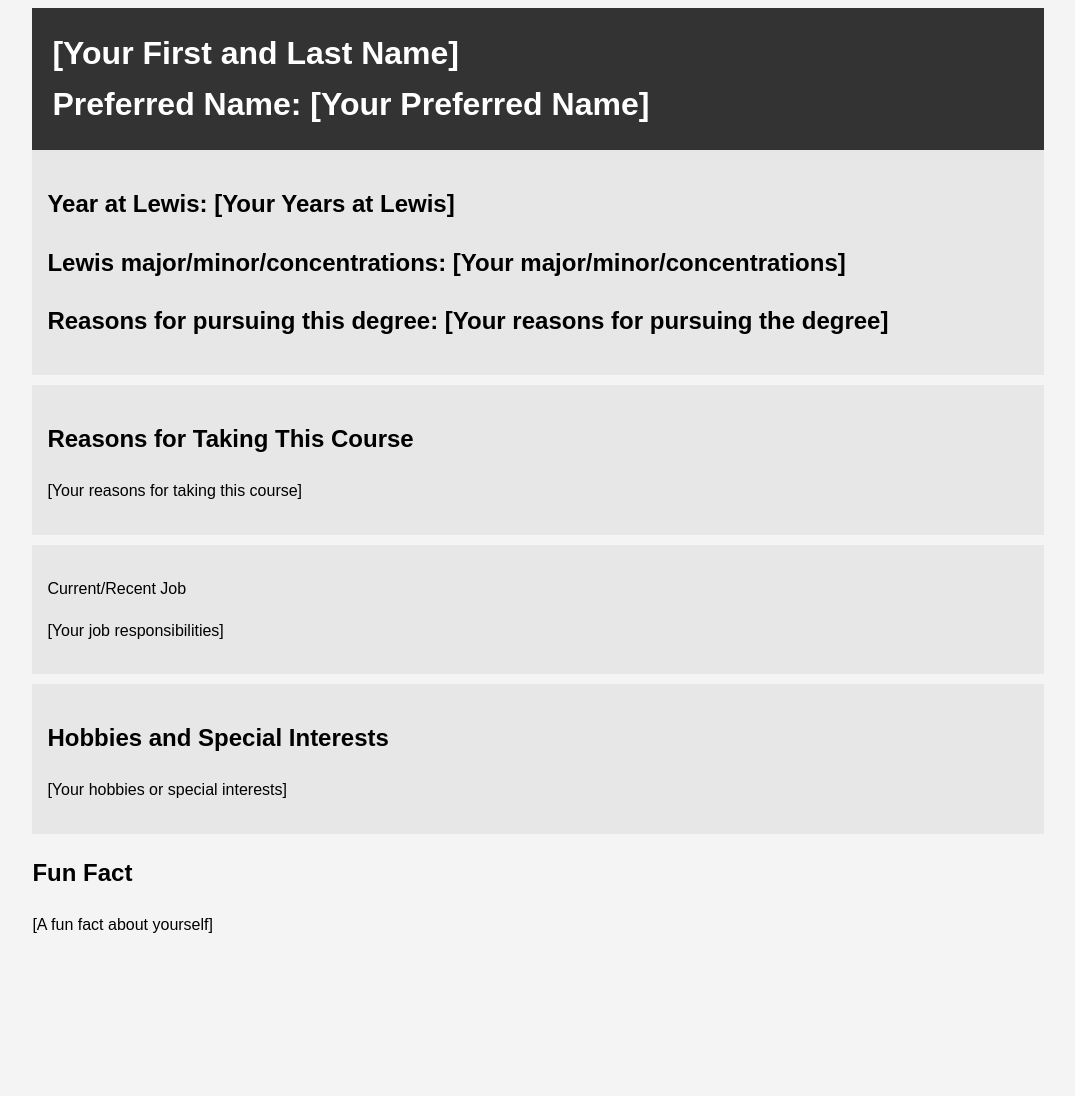
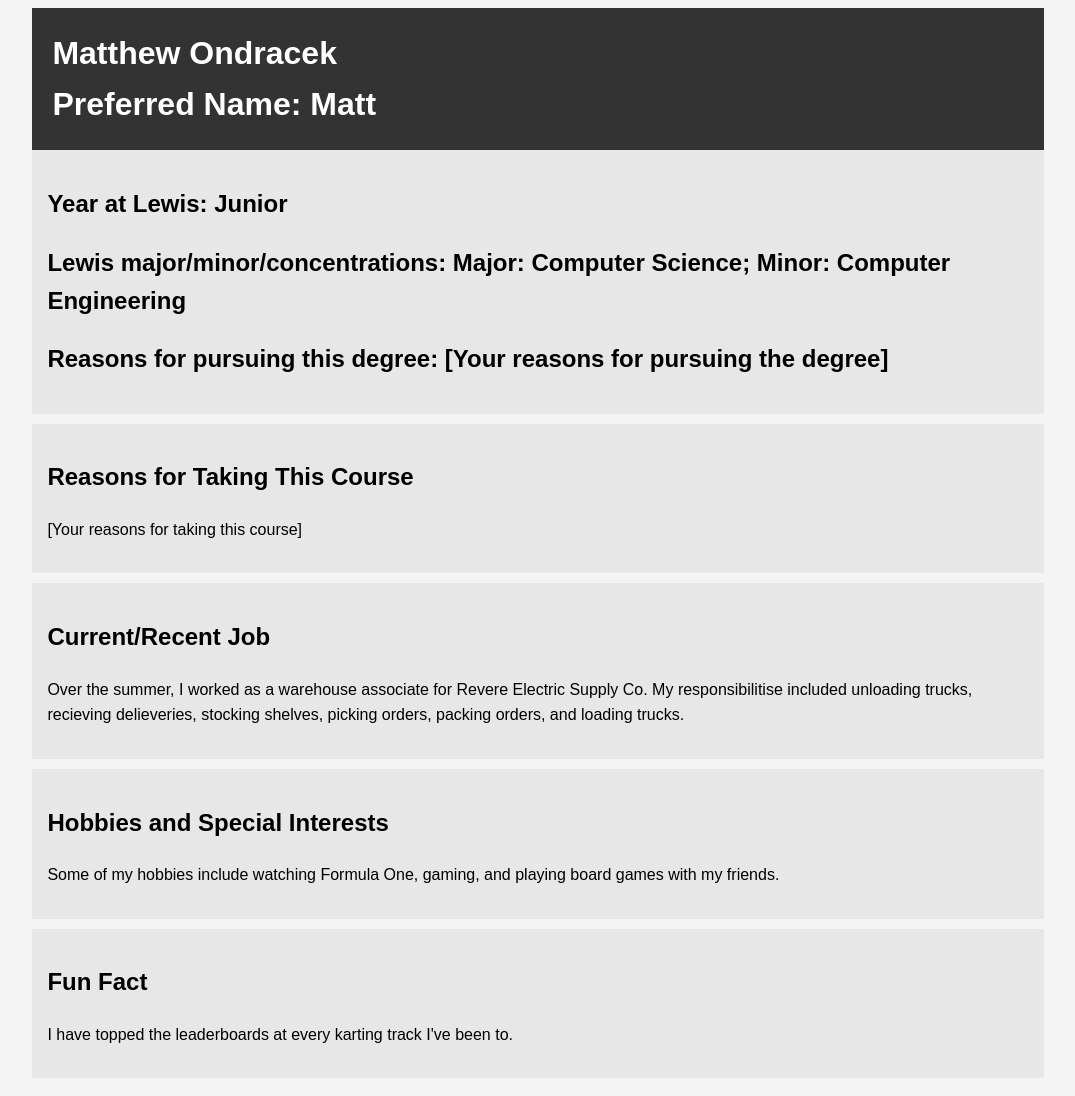
Before and after one commit to mondracek-lewisu/introductions, a plain HTML site: page index.html in a window 1280 px wide. Shown: the whole page, without its empty margins (102-1177 px from the left). Before the commit the page ends 962 px from the top, so only its background shows below. Drawn offline with Linux system fonts and the light colour scheme.

Commit message:
Test Commit

```diff
--- a/index.html
+++ b/index.html
@@ -1,7 +1,7 @@
 <!DOCTYPE html>
 <html>
 <head>
-    <title>About Me</title>
+    <title>me</title>
     <style>
         body {
             font-family: Arial, sans-serif;
@@ -21,7 +21,7 @@
         .main-info h1 {
             margin: 0;
         }
-        .hobbies, .lewis, .course, .job {
+        .hobbies, .lewis, .course, .job, .fun-fact {
             background: #e7e7e7;
             padding: 15px;
             margin-bottom: 10px;
@@ -31,13 +31,13 @@
 <body>
     <div class="container">
         <header class="main-info">
-            <h1>[Your First and Last Name]</h1>
-            <h1>Preferred Name: [Your Preferred Name]</h1>
+            <h1>Matthew Ondracek</h1>
+            <h1>Preferred Name: Matt</h1>
         </header>
 
         <section class="lewis">
-			<h2>Year at Lewis: [Your Years at Lewis]</h2>
-			<h2>Lewis major/minor/concentrations: [Your major/minor/concentrations]</h2>
+			<h2>Year at Lewis: Junior</h2>
+			<h2>Lewis major/minor/concentrations: Major: Computer Science; Minor: Computer Engineering</h2>
 			<h2>Reasons for pursuing this degree: [Your reasons for pursuing the degree]</h2>
         </section>
 
@@ -47,18 +47,18 @@
         </section>
 
 		<section class="job">
-            <p>Current/Recent Job</p>
-			<p>[Your job responsibilities]</p>
+            <h2>Current/Recent Job</h2>
+			<p>Over the summer, I worked as a warehouse associate for Revere Electric Supply Co. My responsibilitise included unloading trucks, recieving delieveries, stocking shelves, picking orders, packing orders, and loading trucks.</p>
         </section>
 
         <section class="hobbies">
             <h2>Hobbies and Special Interests</h2>
-            <p>[Your hobbies or special interests]</p>
+            <p>Some of my hobbies include watching Formula One, gaming, and playing board games with my friends.</p>
         </section>
 
         <section class="fun-fact">
             <h2>Fun Fact</h2>
-            <p>[A fun fact about yourself]</p>
+            <p>I have topped the leaderboards at every karting track I've been to.</p>
         </section>
     </div>
 </body>
```
